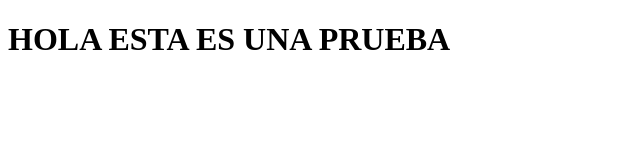
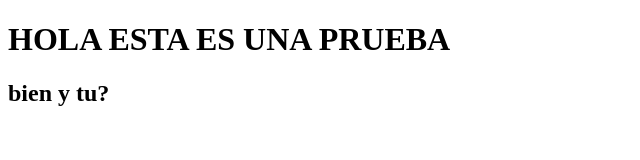
Before and after one commit to kevinEsquivel/Prueba, a plain HTML site: page index.html in a window 1280 px wide. Shown: the whole page, without its empty margins (0-640 px from the left). Drawn offline with Linux system fonts and the light colour scheme.

Commit message:
Update index.html

```diff
--- a/index.html
+++ b/index.html
@@ -8,5 +8,6 @@
 </head>
 <body>
     <h1>HOLA ESTA ES UNA PRUEBA </h1>
+    <h2>bien y tu?</h2>
 </body>
 </html>
```
